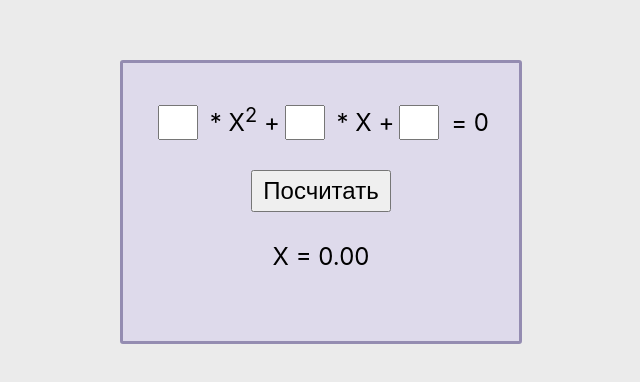
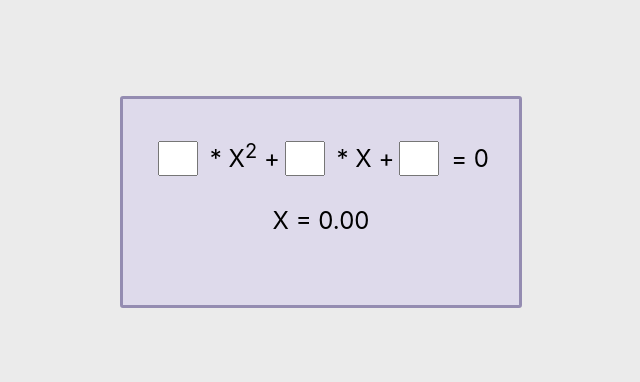
Before and after one commit to rgbmoon/ts-first-try, a React (Create React App) app: page / in a window 1280 px wide. Shown: the part 198-580 px from the top of the page, without its empty margins (319-959 px from the left). Built offline with nearby package versions, Linux system fonts and the light colour scheme.

Commit message:
попробовал сделать через useMemo, пока что работает неправильно

```diff
--- a/src/App.tsx
+++ b/src/App.tsx
@@ -1,10 +1,10 @@
-import React, { useState, useEffect, useMemo } from 'react';
+import React, { useState, useMemo } from 'react';
 import './App.css';
 
 /*
-1) Странно работает со значениями a=9 b=5,6,7 c=1Б после смены b и нажатия на кнопку сначала показывает один результат, а после повторного нажатия другой, надо понять почему так
+1) Странно работает со значениями a=9 b=5,6,7 c=1. После смены b и нажатия на кнопку сначала показывает один результат, а после повторного нажатия другой, надо понять почему так
 2) Разобраться и заюзать хук useMemo
-3) Допилить калькулятор. Пока что нельзя вводить отрицательные коэффициенты
+3) Сделать вывод ответа без кнопки, сразу после ввода аргументов
 */
 
 type InputProps = {
@@ -34,7 +34,7 @@ const Calculator = () => {
     c: '',
     x_1: 0,
     x_2: 0,
-    D: 0,
+    d: 0,
   });
 
   //Отслеживаем ввод и проверяем ввод на валидность
@@ -47,7 +47,7 @@ const Calculator = () => {
     }
   }
 
-  //Считаем корни уравнения и выводим на страницу
+  //Считаем корни уравнения и передаем их в свойства объекта state
   const calculate = () => {
 
     const a = Number(state.a);
@@ -65,21 +65,24 @@ const Calculator = () => {
       ...prevState,
       D: (b * b - 4 * a * c),
     }));
-    console.log('D =', state.D);
-    if (state.D === 0) {
+    console.log('D =', state.d);
+    if (state.d === 0) {
       setState(prevState => ({
         ...prevState,
-        x_1: (-b + Math.sqrt(state.D)) / (2 * a)
+        x_1: (-b + Math.sqrt(state.d)) / (2 * a)
       }));
      }
-    else if (state.D > 0) {
+    else if (state.d > 0) {
       setState(prevState => ({
         ...prevState,
-        x_1: ((-b + Math.sqrt(state.D)) / (2 * a)),
-        x_2: ((-b - Math.sqrt(state.D)) / (2 * a)),
+        x_1: ((-b + Math.sqrt(state.d)) / (2 * a)),
+        x_2: ((-b - Math.sqrt(state.d)) / (2 * a)),
       }));
     }
+    console.log('a =', a,'b =', b,'c =', c,)
   }
+
+  useMemo(() => calculate(), [state.a, state.b, state.c]);
 
   return (
     <div className="Calculator">
@@ -97,19 +100,19 @@ const Calculator = () => {
           value={state.c}
           onChange={inputHandler}/> = 0
       </div>
-      <div className="row">
+      {/* <div className="row">
         <button onClick={() => calculate()}>
           Посчитать
         </button>
-      </div>
+      </div> */}
       <div className="row">
-        {state.D < 0 &&
+        {state.d < 0 &&
           <div>D {'<'} 0, корней нет</div>
         }
-        {state.D === 0 &&
+        {state.d === 0 &&
           <div>X = {state.x_1.toFixed(2)}</div>
         }
-        {state.D > 0 &&
+        {state.d > 0 &&
           <div>X1 = {state.x_1.toFixed(2)}<br/>
           X2 = {state.x_2.toFixed(2)}</div>
         }
```
